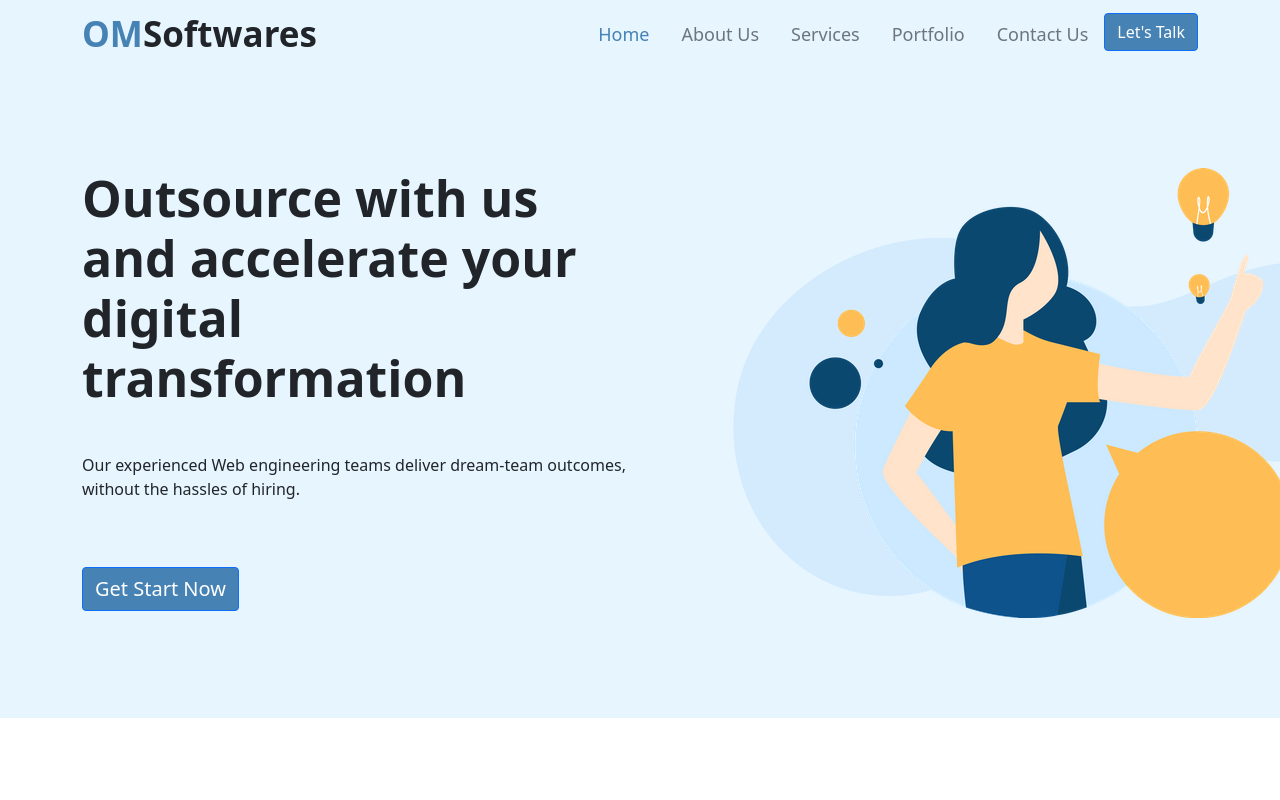
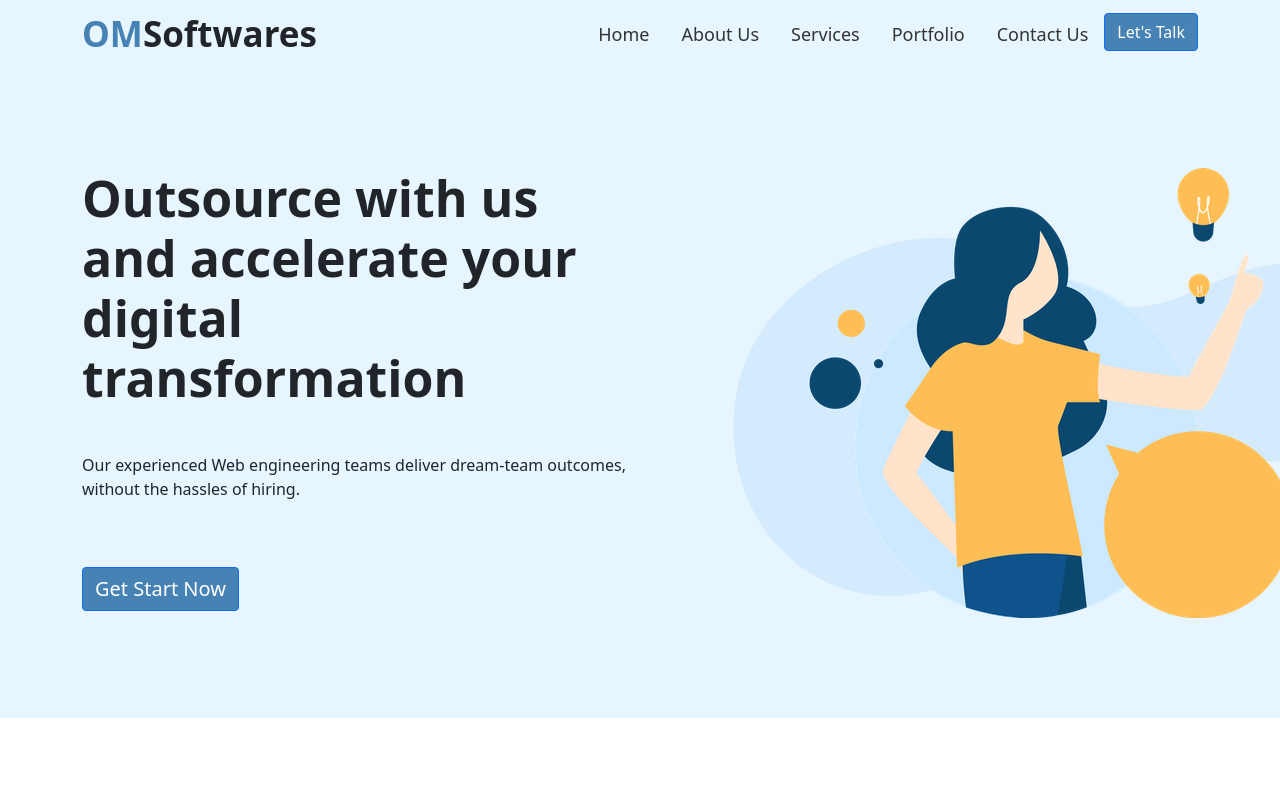
Before and after one commit to dhirajj1/Om-softwer, a plain HTML site: page index.html in a window 1280 px wide. Shown: the top 800 px of the page. Drawn offline with nearby package versions, Linux system fonts and the light colour scheme.

Commit message:
hover and go to page

```diff
--- a/index.html
+++ b/index.html
@@ -18,29 +18,30 @@
   </head>
   <body>
     <!-- Nav -->
-    <section class="navbar-section">
+    <section class="navbar-section" id="home">
       <nav class="navbar">
         <div class="container container_navbar">
           <span class="navbar-brand mb-0 h1"><strong>OM</strong>Softwares</span>
 
           <ul class="nav justify-content-end">
             <li class="nav-item">
-              <a class="nav-link nav_first" href="#">Home</a>
+              <a class="nav-link nav_first" href="#home">Home</a>
             </li>
             <li class="nav-item">
-              <a class="nav-link disabled" href="#">About Us</a>
+              <a  class="nav-link" href="#about">About Us</a>
+            </li>
+
+            <li class="nav-item">
+              <a class="nav-link" href="#Service">Services</a>
             </li>
             <li class="nav-item">
-              <a class="nav-link disabled" href="#">Services</a>
+              <a class="nav-link" href="#portfolio">Portfolio</a>
             </li>
             <li class="nav-item">
-              <a class="nav-link disabled" href="#">Portfolio</a>
+              <a class="nav-link" href="#contact">Contact Us</a>
             </li>
             <li class="nav-item">
-              <a class="nav-link disabled" href="#">Contact Us</a>
-            </li>
-            <li class="nav-item">
-              <a class="btn btn-primary btn_last">Let's Talk</a>
+              <a class="btn btn-primary btn_last" href="#">Let's Talk</a>
             </li>
           </ul>
         </div>
@@ -67,7 +68,7 @@
     <!-- Nav -->
 
     <!-- SERVICES-->
-    <section class="service-section">
+    <section class="service-section" id="Service">
       <div class="container container_services">
         <div class="row">
           <div class="col-lg-3 col-md-3">
@@ -75,14 +76,15 @@
           </div>
           <div class="col-lg-9 col-md-9">
             <h3>Web Development</h3>
+            <a href="#Service" class=""></a>
           </div>
         </div>
       </div>
     </section>
     <!-- SERVICES-->
 
-    <!-- GROW BUSINESS -->
-    <section class="business-section">
+    <!-- ABOUT US -->
+    <section class="business-section" id="about">
       <div class="container container_business">
         <div class="row">
           <div class="col-lg-6 col-md-6 business_text">
@@ -149,10 +151,10 @@
         </div>
       </div>
     </section>
-    <!-- GROW BUSINESS -->
+    <!-- ABOUT US -->
 
     <!-- RECENT PROJECT -->
-    <section class="recent-project">
+    <section class="recent-project" id="portfolio">
       <div class="container">
         <div class="row recent_row">
           <div class="col-lg-12 col md-12">
@@ -715,7 +717,7 @@
     <!-- NEWSLETTER -->
 
     <!-- Footer -->
-    <footer class="main-footer" style="background-color: black; color: white;">
+    <footer class="main-footer" style="background-color: black; color: white;" id="contact">
       <div class="container">
         <div class="row" style="padding-top: 50px; align-items: center;">
           <div class="col-lg-3 col-md-3 col-sm-6">
--- a/style.css
+++ b/style.css
@@ -3,6 +3,20 @@ section.business-section,
 section.testimonial-section {
   background-color: #e7f5ff;
   padding-bottom: 100px;
+}
+.nav-link:link,
+.nav-link:visited {
+  display: inline-block;
+  text-decoration: none;
+  color: #333;
+  font-weight: 500;
+  font-size: 18px;
+  transition: all 0.3s;
+}
+
+.nav-link:hover,
+.nav-link:active {
+  color: #cf711f;
 }
 .container_navbar span {
   font-size: 35px;
@@ -16,11 +30,12 @@ section.testimonial-section {
 }
 
 .container_navbar .nav_first {
-  color: steelblue;
 }
+
 .container_navbar .btn_last {
   background-color: steelblue;
 }
+
 .container_softwares {
   margin-top: 100px;
 }
```
